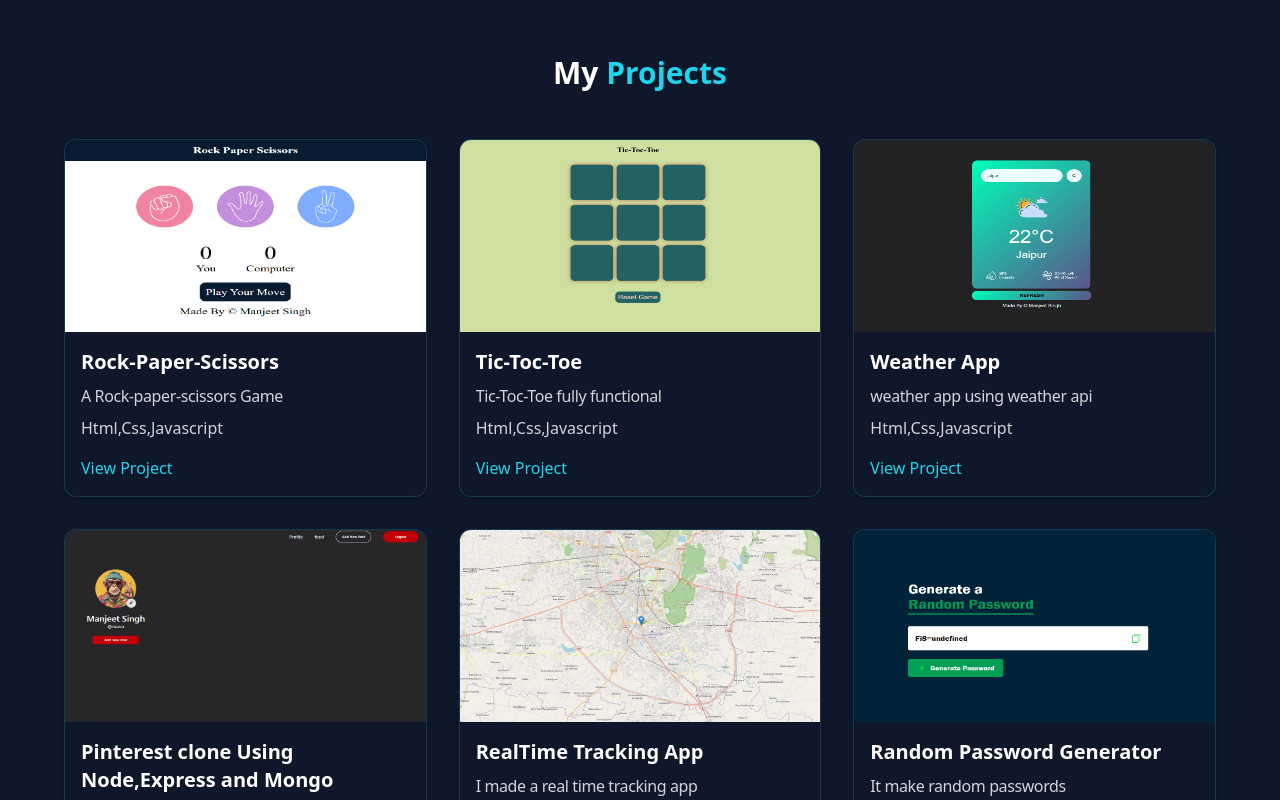
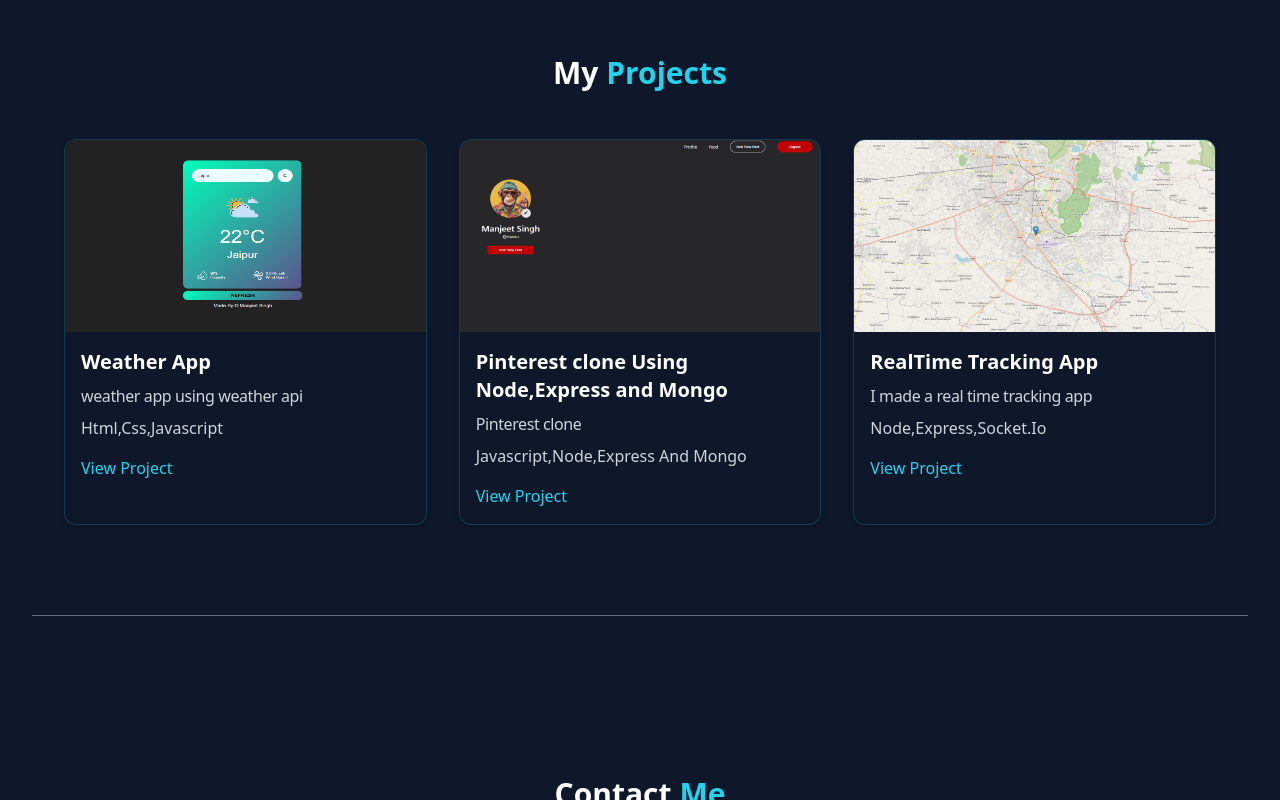
Before and after one commit to Manjeet300108/portfolio, a React (Vite) app: page / in a window 1280 px wide. Shown: the part 1540-2340 px from the top of the page. Built offline with nearby package versions, Linux system fonts and the light colour scheme.

Commit message:
Major change form and achives

```diff
--- a/src/components/Achive.jsx
+++ b/src/components/Achive.jsx
@@ -2,20 +2,6 @@ import React from 'react'
 
 const achive = () => {
     const projectData = [
-        {
-          title: "Rock-Paper-Scissors",
-          description: "A Rock-paper-scissors Game",
-          image: "projects_img/Rock-Paper-Scissors.png",
-          link: "https://github.com/Manjeet300108/Rock-Paper-Scissors",
-          technologies : "Html,Css,javascript"
-        },
-        {
-          title: "Tic-Toc-Toe",
-          description: "Tic-Toc-Toe fully functional",
-          image: "projects_img/Tic-Toc-Toe.png",
-          link: "https://github.com/Manjeet300108/Tic-Toc-Toe",
-          technologies : "Html,Css,javascript"
-        },
         {
           title: "Weather App",
           description: "weather app using weather api",
@@ -36,13 +22,6 @@ const achive = () => {
           image: "projects_img/live tracker.png",
           link: "https://github.com/Manjeet300108/track-app",
           technologies : "Node,Express,socket.io"
-        },
-        {
-          title: "Random Password Generator",
-          description: "It make random passwords",
-          image: "projects_img/password.png",
-          link: "https://github.com/Manjeet300108/Random-Password-Generator",
-          technologies : "Html,Css,javascript"
         }
       ];
 
--- a/src/components/Contact.jsx
+++ b/src/components/Contact.jsx
@@ -7,7 +7,7 @@ const Contact = () => {
                 <h2 className="text-3xl font-bold mb-12">
                     Contact <span className="text-cyan-400">Me</span>
                 </h2>
-                <form className="max-w-3xl mx-auto grid grid-cols-1 md:grid-cols-2 gap-6" method='post' action='https://formsubmit.co/9f674333f724fe457a03ddec28a26193'>
+                <form className="max-w-3xl mx-auto grid grid-cols-1 md:grid-cols-2 gap-6" method='post' action='https://formspree.io/f/xjgrznkq'>
                     <input type="text" placeholder="Full Name" className="p-3 rounded bg-[#0f172a] border border-gray-600 text-white" name='username' />
                     <input type="email" placeholder="Email Address" className="p-3 rounded bg-[#0f172a] border border-gray-600 text-white" name='email' />
                     <input type="text" placeholder="Mobile Number" className="p-3 rounded bg-[#0f172a] border border-gray-600 text-white" name='mobileNumber' />
@@ -22,12 +22,12 @@ const Contact = () => {
                     </button>
                 </form>
                 {/* Contact Info Box */}
-                <div className="max-w-3xl mx-auto mt-10 p-6 rounded-xl border border-gray-600 bg-[#0f172a]">
+                {/* <div className="max-w-3xl mx-auto mt-10 p-6 rounded-xl border border-gray-600 bg-[#0f172a]">
                     <p className="text-gray-400 mb-2">Direct mail me here</p>
                     <p className="text-cyan-400 font-semibold text-lg">
-                        singh300108@gmail.com
+                        dadaji007i@gmail.com
                     </p>
-                </div>
+                </div> */}
 
             </section>
         </div>
```
